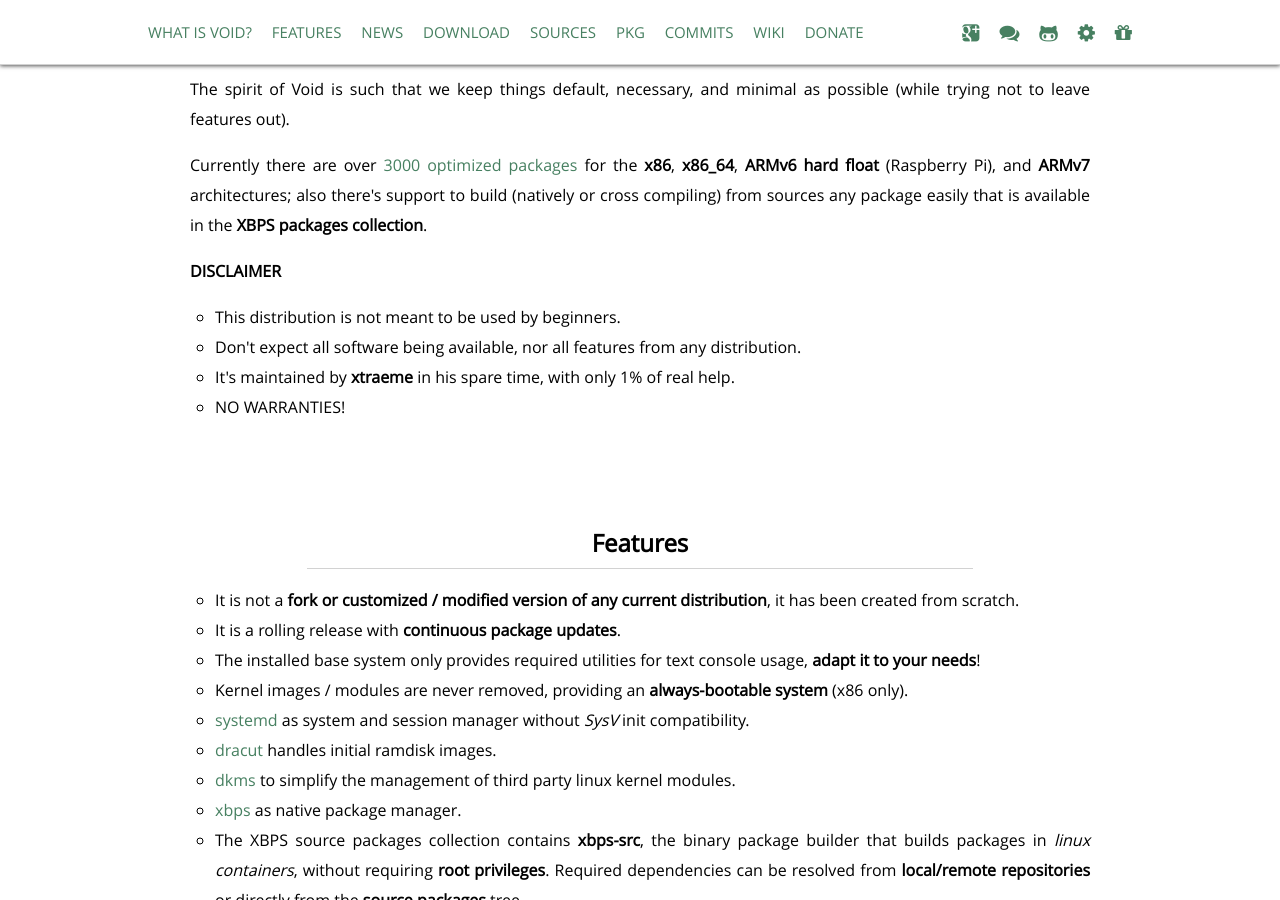
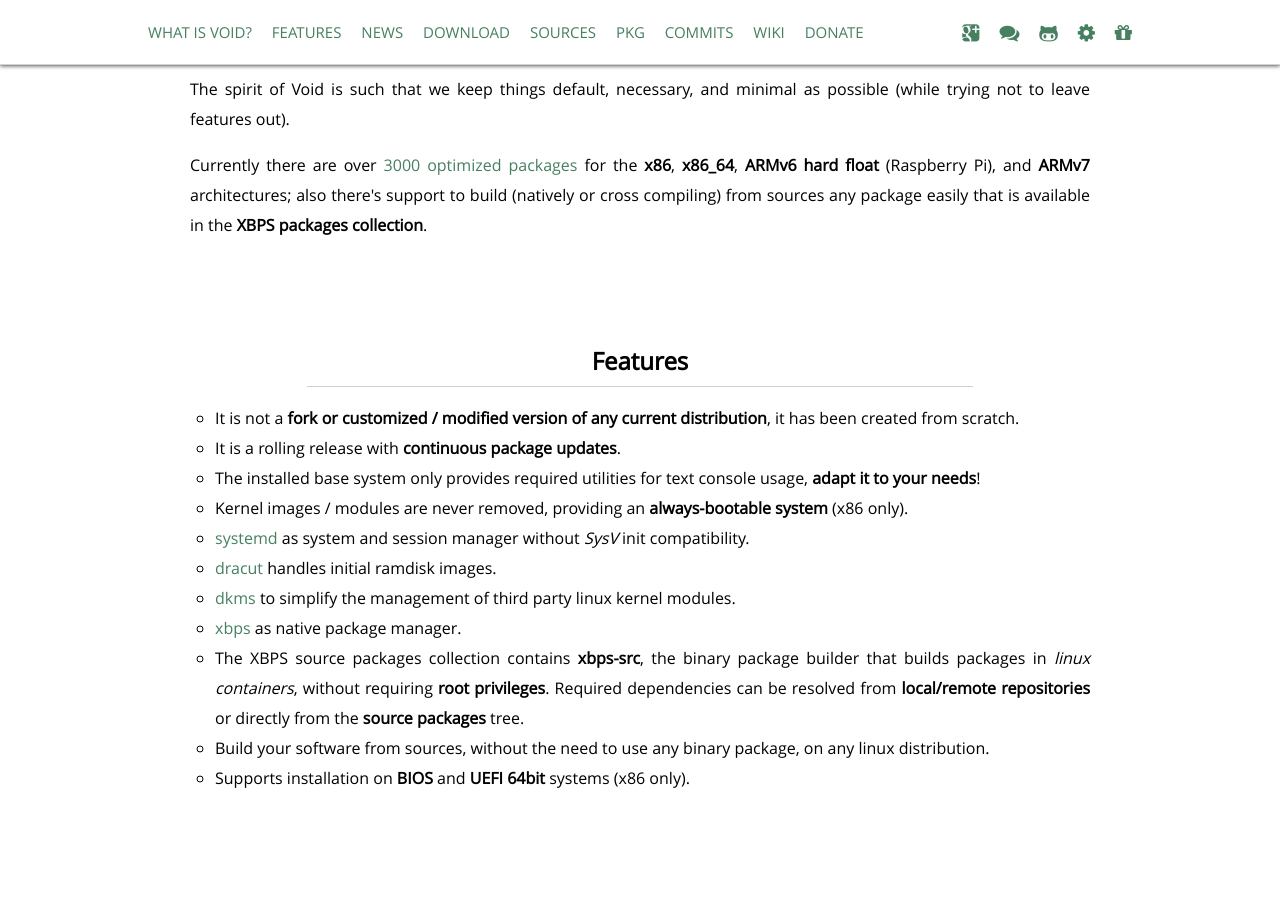
Before and after one commit to void-linux/void-linux.github.io, a Jekyll site: the page built from index.html, in a window 1280 px wide and 900 px high, scrolled down 596 px. Built offline with Jekyll 4.4.1, drawn with Linux system fonts in a browser that asks for light colours; Markdown is read by kramdown in place of the engine named in the settings.

Commit message:
index: remove DISCLAIMER, people panic when they read this...

```diff
--- a/index.html
+++ b/index.html
@@ -35,13 +35,6 @@
 			With lightning-fast and useful tools such as the xbps package manager (among others), this distribution clearly has <em>all your base</em>, and they rightly <em>belong to us</em>.</p>
 			<p>The spirit of Void is such that we keep things default, necessary, and minimal as possible (while trying not to leave features out).</p>
 			<p>Currently there are over <a href="https://github.com/xtraeme/xbps-packages/tree/master/srcpkgs">3000 optimized packages</a> for the <strong>x86</strong>, <strong>x86_64</strong>, <strong>ARMv6 hard float</strong> (Raspberry Pi), and <strong>ARMv7</strong> architectures; also there's support to build (natively or cross compiling) from sources any package easily that is available in the <strong>XBPS packages collection</strong>.</p>
-			<p><strong>DISCLAIMER</strong></p>
-			<ul>
-				<li>This distribution is not meant to be used by beginners.</li>
-				<li>Don't expect all software being available, nor all features from any distribution.</li>
-				<li>It's maintained by <strong>xtraeme</strong> in his spare time, with only 1% of real help.</li>
-				<li>NO WARRANTIES!</li>
-			</ul>
 		</div>
 
 		<div id="features">
```
